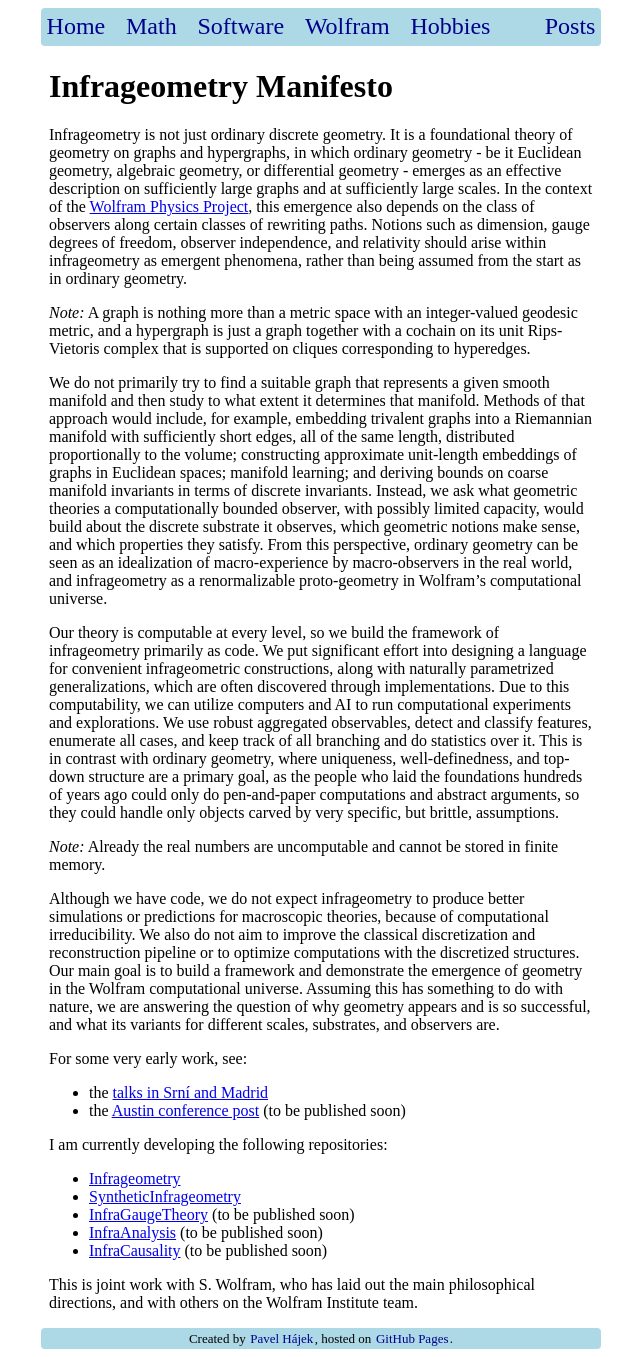
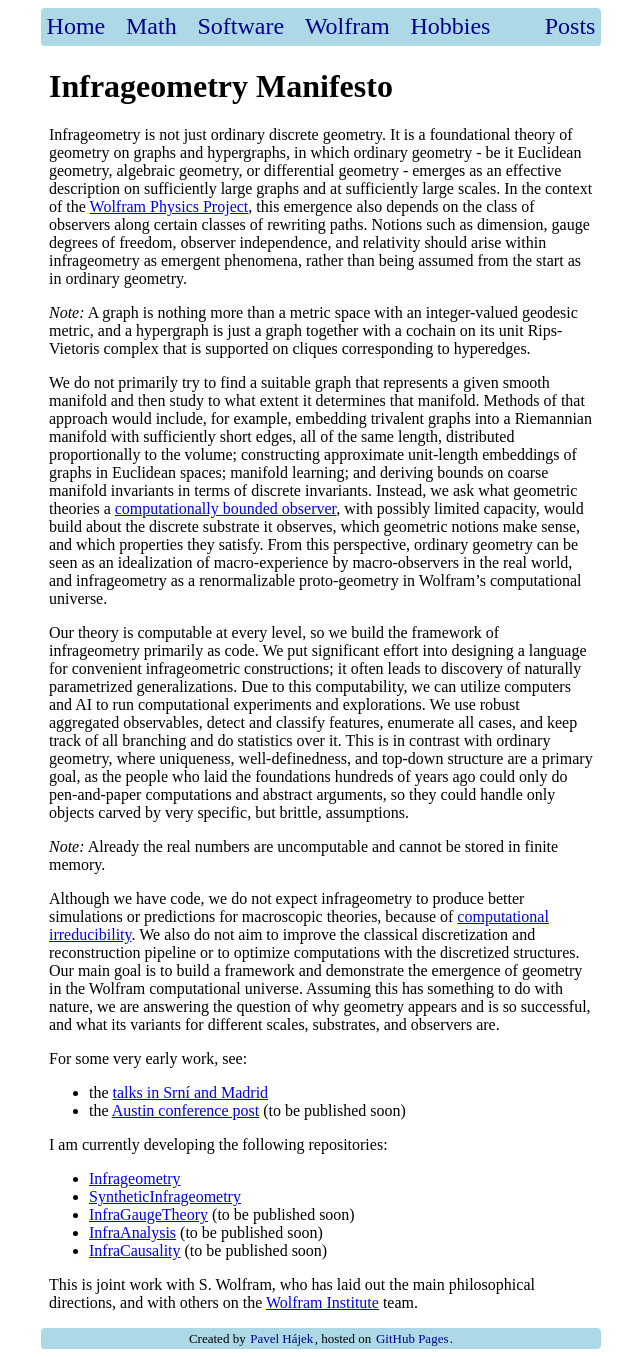
Before and after one commit to p135246/p135246.github.io, a Jekyll site: the page built from Wolfram/_posts/2026-05-30-infrageometry-manifesto.md, in a window 1280 px wide. Shown: the whole page, without its empty margins (319-959 px from the left). Built offline with Jekyll 4.4.1, drawn with Linux system fonts in a browser that asks for light colours; our own code applies the rules of GitHub Pages for plain Markdown files; comment, search, counter and statistics services are not loaded.

Commit message:
Link Wolfram notions and Wolfram Institute in manifesto

```diff
--- a/Wolfram/_posts/2026-05-30-infrageometry-manifesto.md
+++ b/Wolfram/_posts/2026-05-30-infrageometry-manifesto.md
@@ -16,18 +16,18 @@ Notions such as dimension, gauge degrees of freedom, observer independence, and
 
 We do not primarily try to find a suitable graph that represents a given smooth manifold and then study to what extent it determines that manifold.
 Methods of that approach would include, for example, embedding trivalent graphs into a Riemannian manifold with sufficiently short edges, all of the same length, distributed proportionally to the volume; constructing approximate unit-length embeddings of graphs in Euclidean spaces; manifold learning; and deriving bounds on coarse manifold invariants in terms of discrete invariants.
-Instead, we ask what geometric theories a computationally bounded observer, with possibly limited capacity, would build about the discrete substrate it observes, which geometric notions make sense, and which properties they satisfy.
+Instead, we ask what geometric theories a [computationally bounded observer][observer], with possibly limited capacity, would build about the discrete substrate it observes, which geometric notions make sense, and which properties they satisfy.
 From this perspective, ordinary geometry can be seen as an idealization of macro-experience by macro-observers in the real world, and infrageometry as a renormalizable proto-geometry in Wolfram's computational universe.
 
 Our theory is computable at every level, so we build the framework of infrageometry primarily as code.
-We put significant effort into designing a language for convenient infrageometric constructions, along with naturally parametrized generalizations, which are often discovered through implementations.
+We put significant effort into designing a language for convenient infrageometric constructions; it often leads to discovery of naturally parametrized generalizations.
 Due to this computability, we can utilize computers and AI to run computational experiments and explorations.
 We use robust aggregated observables, detect and classify features, enumerate all cases, and keep track of all branching and do statistics over it.
 This is in contrast with ordinary geometry, where uniqueness, well-definedness, and top-down structure are a primary goal, as the people who laid the foundations hundreds of years ago could only do pen-and-paper computations and abstract arguments, so they could handle only objects carved by very specific, but brittle, assumptions.
 
 *Note:* Already the real numbers are uncomputable and cannot be stored in finite memory.
 
-Although we have code, we do not expect infrageometry to produce better simulations or predictions for macroscopic theories, because of computational irreducibility.
+Although we have code, we do not expect infrageometry to produce better simulations or predictions for macroscopic theories, because of [computational irreducibility][irreducibility].
 We also do not aim to improve the classical discretization and reconstruction pipeline or to optimize computations with the discretized structures.
 Our main goal is to build a framework and demonstrate the emergence of geometry in the Wolfram computational universe.
 Assuming this has something to do with nature, we are answering the question of why geometry appears and is so successful, and what its variants for different scales, substrates, and observers are.
```
Also changed, not shown: other parts of Wolfram/_posts/2026-05-30-infrageometry-manifesto.md (+4 -1 lines).
